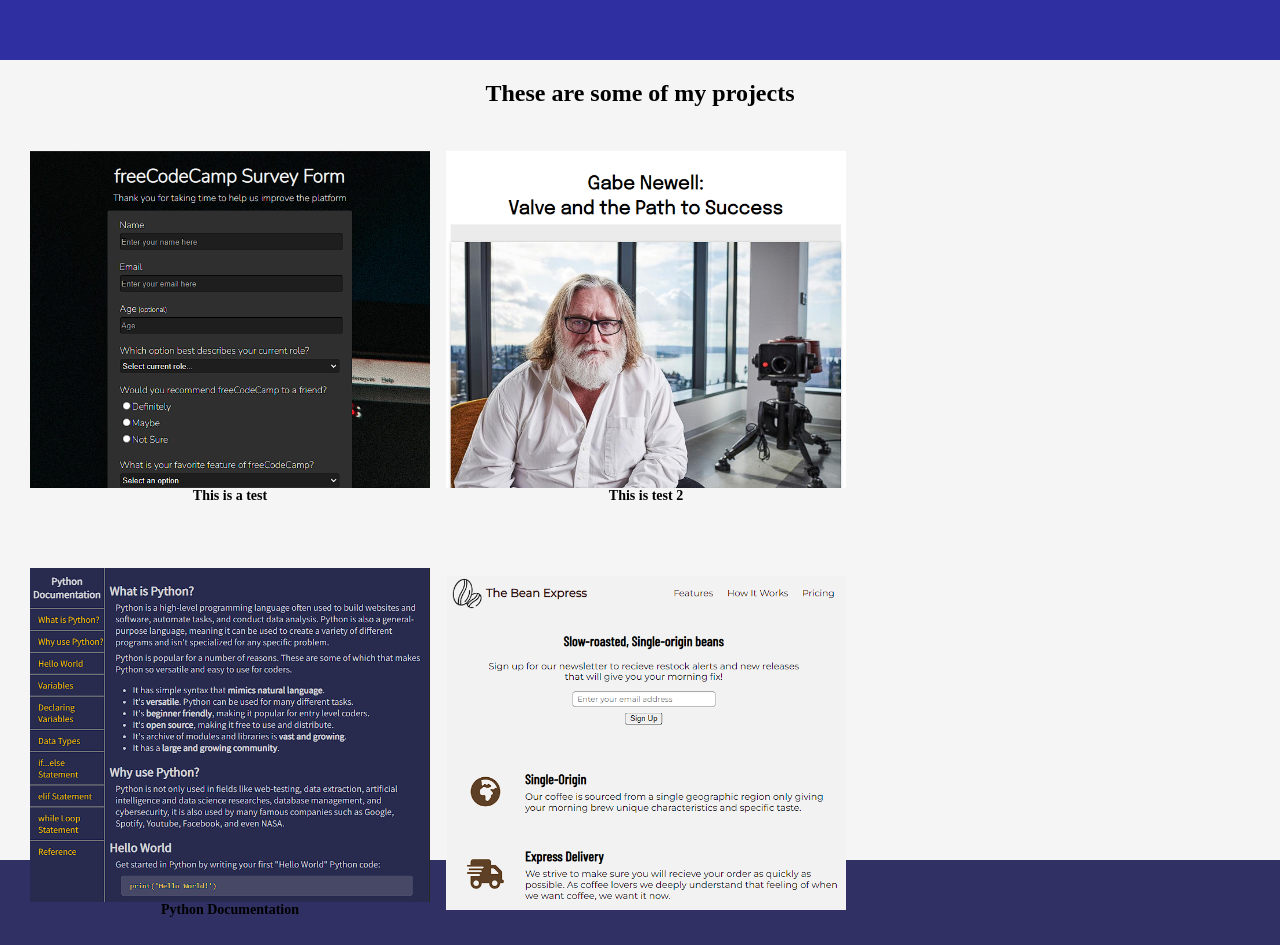
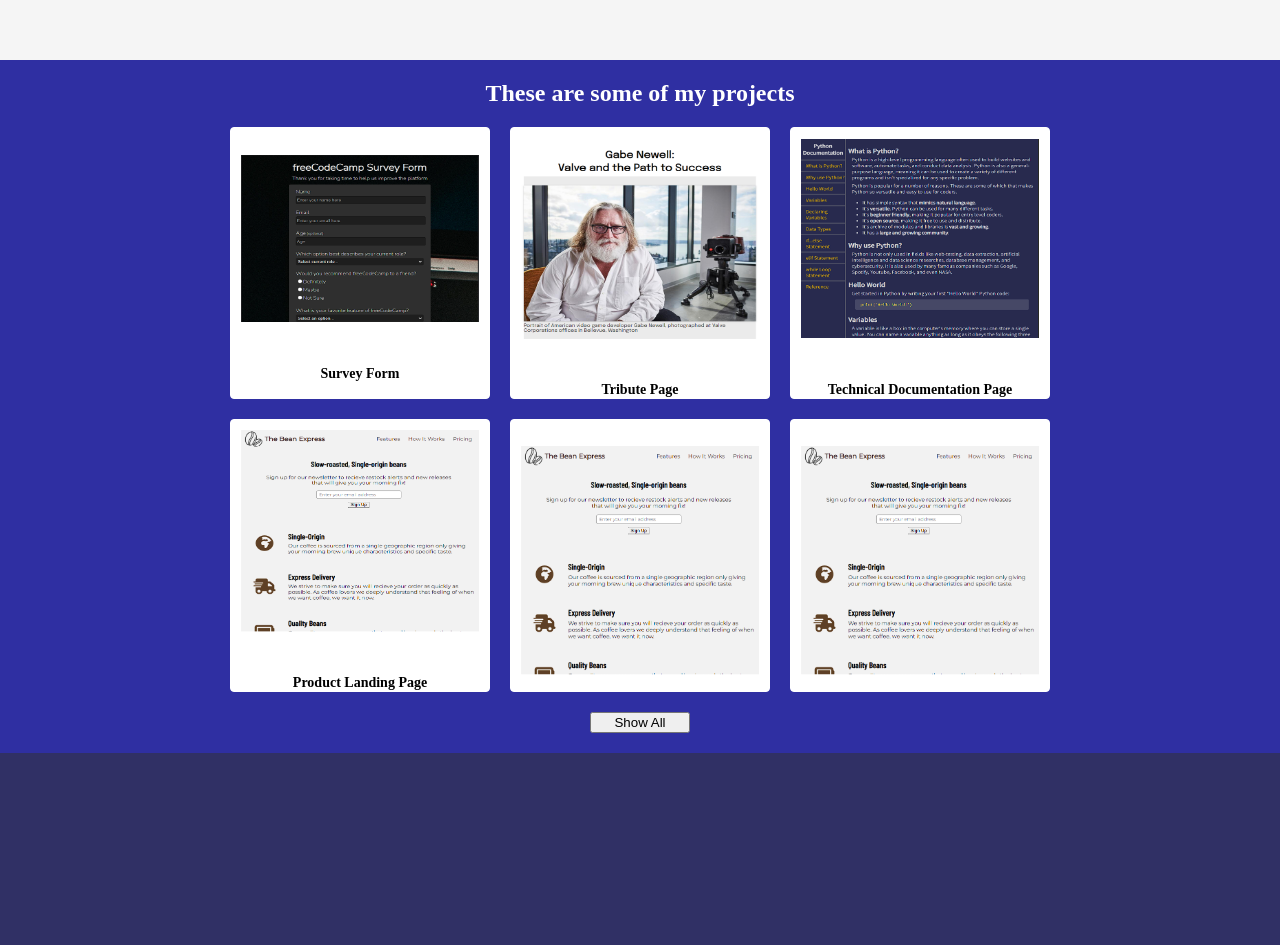
Before and after one commit to alanbacay02/fcc-alan-portfolio, a plain HTML site: page index.html in a window 1280 px wide. Shown: the part 740-1685 px from the top of the page. Drawn offline with Linux system fonts and the light colour scheme.

Commit message:
brings changes to grid, navbar, and assets

```diff
--- a/index.html
+++ b/index.html
@@ -5,11 +5,14 @@
     <meta name="viewport" content="width=device-width, initial-scale=1.0" />
     <title>Alan Bacay Portfolio</title>
     <link rel="stylesheet" href="./styles.css" />
+    <script src="https://kit.fontawesome.com/8e09bb60a7.js" crossorigin="anonymous"></script>
   </head>
   <body>
     <header>
       <navbar id="navbar">
-        <h2>Alan Bacay</h2>
+        <div class="navbar-logo">
+          <a href="#"><img src="./assets/ab-logo-2.png" alt="ab-logo.png" /></a>
+        </div>
         <ul>
           <li><a href="#">About</a></li>
           <li><a href="#projects">Projects</a></li>
@@ -20,25 +23,37 @@
     <section id="welcome-section">
       <h1>Hi, I am Alan.</h1>
       <p>a web developer</p>
+      <p>If you're reading this, this is still a heavily WIP page.</p>
+      <a href="mailto:alanjbacay@gmail.com"><i class="fa-solid fa-envelope"></i> alanjbacay@gmail.com</a>
+      <p>This link works however</p>
       <!-- insert icon for github, email, and linkedin -->
     </section>
     <section id="projects">
       <h1>These are some of my projects</h1>
       <div class="tile-container">
         <div class="project-tile">
-          <img src="./assets/project1.png" alt="project_1"/>
-          <h2>This is a test</h2>
+          <a href="https://alanbacay02.github.io/fcc-web-project-1/" target="_blank" rel="noopener">
+            <img src="./assets/project1.png" alt="project_1"/>
+          </a>
+          <h2>Survey Form</h2>
         </div>
         <div class="project-tile">
-          <img src="./assets/project2.png" alt="project_2"/>
-          <h2>This is test 2</h2>
+          <a href="https://alanbacay02.github.io/fcc-web-project-2/" target="_blank" rel="noopener">
+            <img src="./assets/project2.png" alt="project_2"/>
+          </a>
+          <h2>Tribute Page</h2>
         </div>
         <div class="project-tile">
-          <img src="./assets/project3.png" alt="project_3"/>
-          <h2>Python Documentation</h2>
+          <a href="https://alanbacay02.github.io/fcc-web-project-3/" target="_blank" rel="noopener">
+            <img src="./assets/project3.png" alt="project_3"/>
+          </a>
+          <h2>Technical Documentation Page</h2>
         </div>
         <div class="project-tile">
-          <img src="./assets/project4.png" alt="project_4"/>
+          <a href="https://alanbacay02.github.io/fcc-web-project-4/" target="_blank" rel="noopener">
+            <img src="./assets/project4.png" alt="project_4"/>
+          </a>
+          <h2>Product Landing Page</h2>
         </div>
         <div class="project-tile">
           <img src="./assets/project4.png" alt="project_4"/>
@@ -47,7 +62,7 @@
           <img src="./assets/project4.png" alt="project_4"/>
         </div>
       </div>
-      <button>Show All</button>
+      <button onclick="location.href='https://github.com/alanbacay02?tab=repositories'" type="button">Show All</button>
     </section>
     <section id="contacts">
       <h2>Lets work together!</h2>
--- a/styles.css
+++ b/styles.css
@@ -26,7 +26,12 @@
   padding: 10px 30px;
   position: fixed;
   width: 100%;
+  height: 60px;
   box-shadow: rgba(0, 0, 0, 0.1) 0px 4px 12px;
+}
+
+#navbar img {
+  width: 50px;
 }
 
 /* #navbar ul {
@@ -47,22 +52,30 @@
   justify-content: center;
   text-align: center;
   height: 100vh;
-  color: white;
-  background-color: #2F2FA2;
+  color: #2F2FA2;
+  background-color: whitesmoke;
+}
+
+#welcome-section a {
+  text-decoration: underline;
 }
 
 #projects {
   display: flex;
   flex-direction: column;
-  height: 100vh;
-  background-color: whitesmoke;
-  color: rgb(0, 0, 0);
+  background-color: #2F2FA2;
   text-align: center;
+  justify-content: center;
 }
 
-#projects h2, p {
+#projects h1 {
+  color: white;
+}
+
+#projects h2 {
+  color: black;
   font-size: 14px;
-  margin: 0;
+  margin-bottom: 0;
 }
 
 /* #projects div.tile-container {
@@ -74,8 +87,8 @@
   display: grid;
   grid-template-columns: repeat(2, 1fr);
   grid-auto-rows: 1fr;
-  gap: 1rem;
-  margin: 0 20px;
+  gap: 10px;
+  padding: 0 8px;
 }
 
 #projects .project-tile {
@@ -83,14 +96,16 @@
   flex-direction: column;
   justify-content: center;
   object-position: top;
-  margin: 0;
-  padding: 0;
+  margin: 0 auto;
+  padding: 10px 10px 0;
+  border: 1px solid white;
+  border-radius: 4px;
+  background-color: white;
 }
 
 #projects img {
   width: 100%;
-  height: calc(100% - 4rem);
-  object-fit: cover;
+  height: calc(100% - 2rem);
   object-position: top;
 }
 
@@ -100,7 +115,7 @@
 
 #projects button {
   width: 100px;
-  margin: auto;
+  margin: 10px auto;
 }
 
 #contacts {
@@ -112,21 +127,24 @@
   background-color: #303065;
 }
 
-@media only screen and (min-width: 468px) {
+@media only screen and (min-width: 450px) and (max-width: 720px) {
   #projects .tile-container {
     display: grid;
-    grid-template-columns: repeat(2, minmax(200px, 400px));
+    grid-template-columns: repeat(2, 200px);
     grid-auto-rows: auto;
-    margin: 0 30px;
+    margin: 0 auto;
   }
 }
 
-@media only screen and (min-width: 1920px) {
-  /* #projects .tile-container {
+@media only screen and (min-width: 720px) {
+  #projects .tile-container {
     display: grid;
-    grid-template-columns: repeat(3, 450px);
-    grid-auto-rows: 350px;
+    grid-template-columns: repeat(3, minmax(220px, 260px));
     gap: 20px;
+    grid-auto-rows: auto;
     margin: 0 auto;
-  } */
+  }
+  #projects button {
+    margin: 20px auto;
+  }
 }
```
Also changed, not shown: assets/ab-logo-2.png (added).
